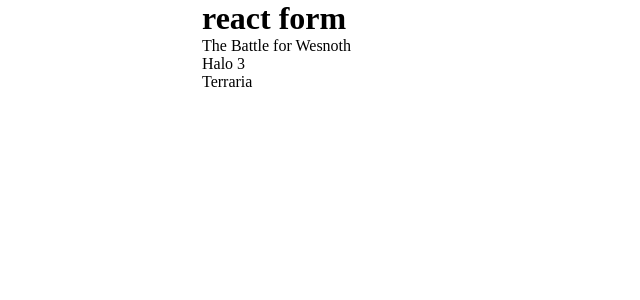
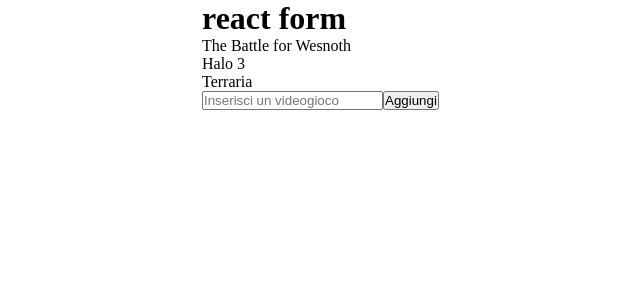
Before and after one commit to danielemurgioni/react-form, a React (Vite) app: page / in a window 1280 px wide. Shown: the top 300 px of the page, without its empty margins (38-678 px from the left). Built offline with nearby package versions, Linux system fonts and the light colour scheme.

Commit message:
[UPD] create form structure

```diff
--- a/src/App.jsx
+++ b/src/App.jsx
@@ -20,6 +20,12 @@
               ))}
             </ul>
           </div>
+          <div className="form-container">
+            <form>
+              <input type="text" placeholder="Inserisci un videogioco" />
+              <button>Aggiungi</button>
+            </form>
+          </div>
         </main>
       </div>
     </>
```
